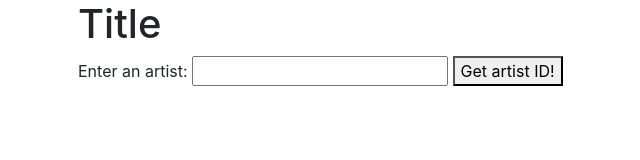
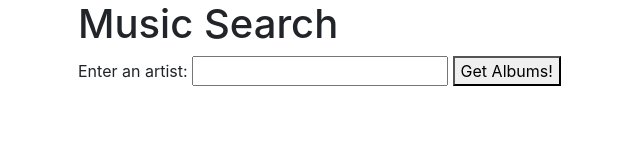
Before and after one commit to saswatipatra/Music-Search, a website built with webpack: page src/index.html in a window 1280 px wide. Shown: the whole page, without its empty margins (7-647 px from the left). Built offline with nearby package versions, Linux system fonts and the light colour scheme.

Commit message:
change button name and title

```diff
--- a/src/index.html
+++ b/src/index.html
@@ -5,11 +5,11 @@
   </head>
   <body>
     <div class="container">
-      <h1>Title</h1>
+      <h1>Music Search</h1>
       <form>
         <label for="inputArtist">Enter an artist:</label>
         <input id="inputArtist" type="text">
-        <button type="submit">Get artist ID!</button>
+        <button type="submit">Get Albums!</button>
       </form>
       <div class="showErrors"></div>
       <div class="showArtistId"></div>
```
